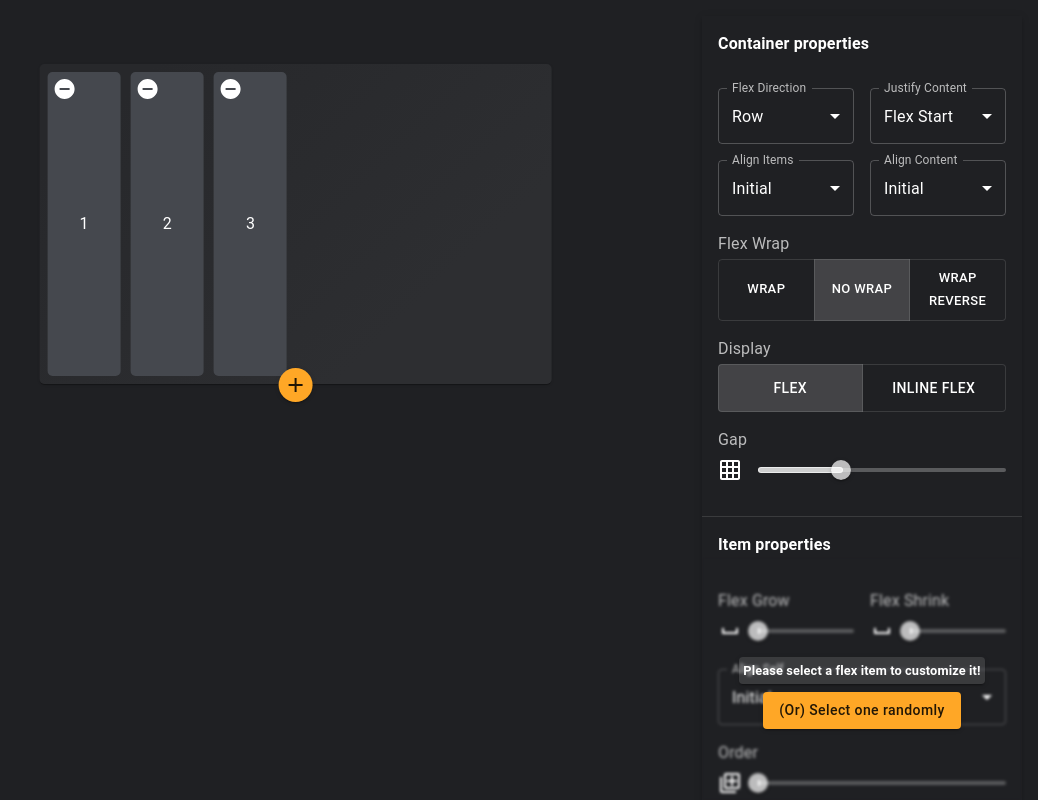
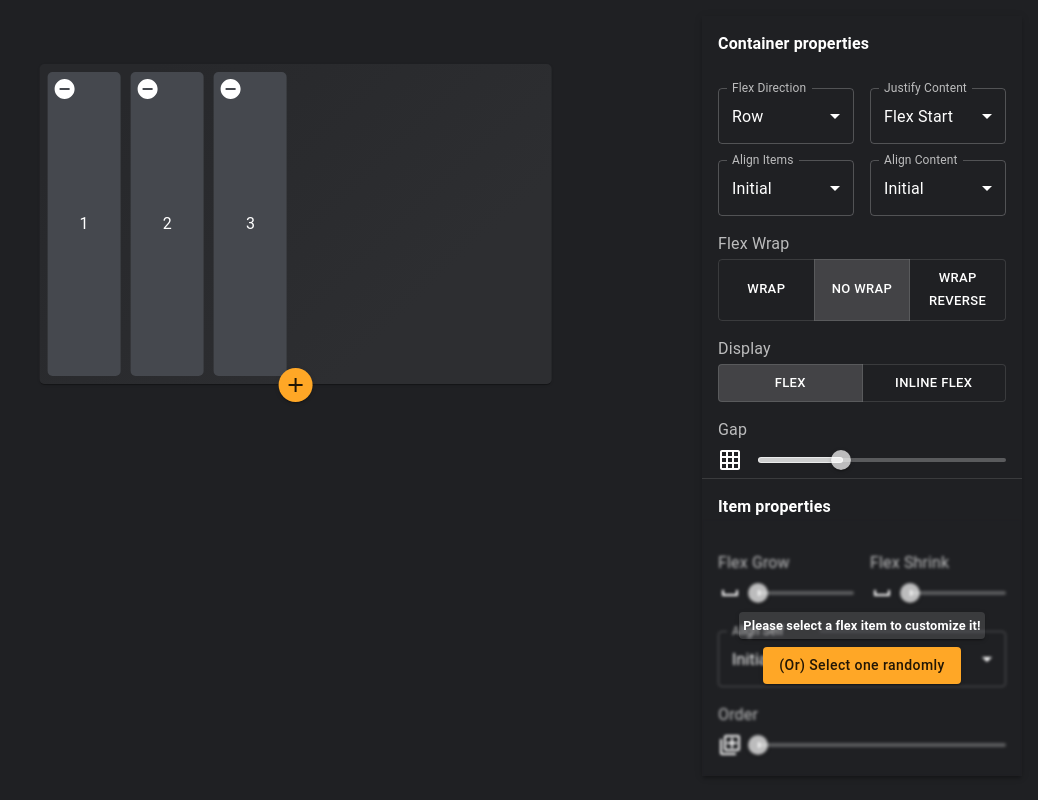
Before and after one commit to pooridev/flexbox-playground, a React (Vite) app: page / in a window 1280 px wide. Shown: the whole page, without its empty margins (242-1280 px from the left). Built offline with nearby package versions, Linux system fonts and the light colour scheme.

Commit message:
fix: scroll issue on Desktop. fix: wrong tokens passed to ToggleButtonGroup

```diff
--- a/src/components/FlexControls/Desktop/index.tsx
+++ b/src/components/FlexControls/Desktop/index.tsx
@@ -4,7 +4,7 @@ import FlexItemControls from "../FlexItemControls";
 
 const DesktopControls = () => {
   return (
-    <Stack boxShadow={3} mt={2}>
+    <Stack maxHeight="95dvh" boxShadow={3} mt={2}>
       <Typography pt="1rem" fontWeight="bold" px="1rem">
         Container properties
       </Typography>
--- a/src/components/FlexControls/FlexContainerControls/Display/index.tsx
+++ b/src/components/FlexControls/FlexContainerControls/Display/index.tsx
@@ -18,10 +18,10 @@ const Display = () => {
     <Stack direction="column" flex={1} gap={0.5}>
       <InputLabel>Display</InputLabel>
       <ToggleButtonGroup fullWidth value={display} exclusive onChange={handleDisplayChange} aria-label="Display">
-        <ToggleButton sx={{ textWrap: "nowrap" }} value="flex" aria-label="Flex">
+        <ToggleButton size="small" value="flex" aria-label="Flex">
           Flex
         </ToggleButton>
-        <ToggleButton sx={{ textWrap: "nowrap" }} value="inline-flex" aria-label="Inline Flex">
+        <ToggleButton size="small" value="inline-flex" aria-label="Inline Flex">
           Inline Flex
         </ToggleButton>
       </ToggleButtonGroup>
```
